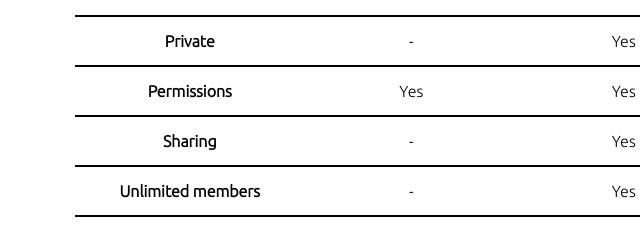
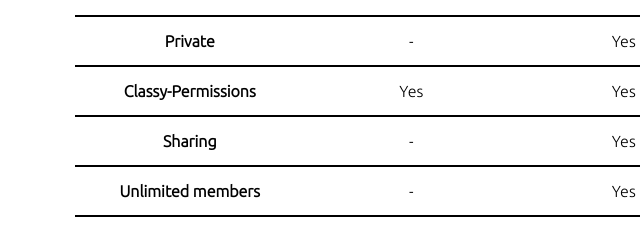
Before and after one commit to AgRimVatS/Gym-landing-Page, a plain HTML site: page index.html in a window 1280 px wide. Shown: the part 1742-1974 px from the top of the page, 126-766 px from the left. Drawn offline with Linux system fonts and the light colour scheme.

Commit message:
Update index.html

```diff
--- a/index.html
+++ b/index.html
@@ -116,7 +116,7 @@
 
                       <tbody>
                         <tr>
-                          <th scope="row" class="text-start">Permissions</th>
+                          <th scope="row" class="text-start">Classy-Permissions</th>
                           <td>Yes</svg></td>
                           <td>Yes</svg></td>
                           <td>Yes</svg></td>
```
